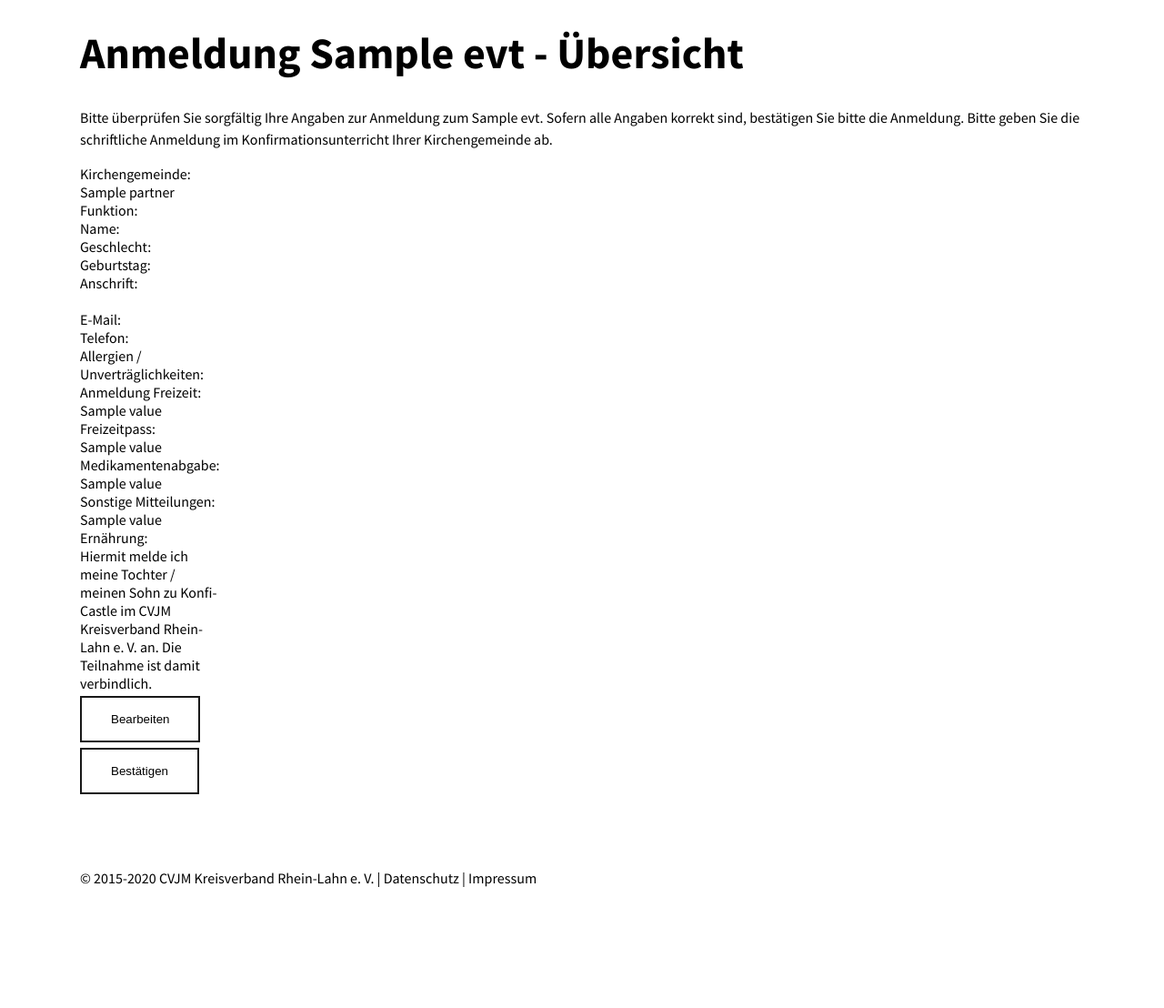
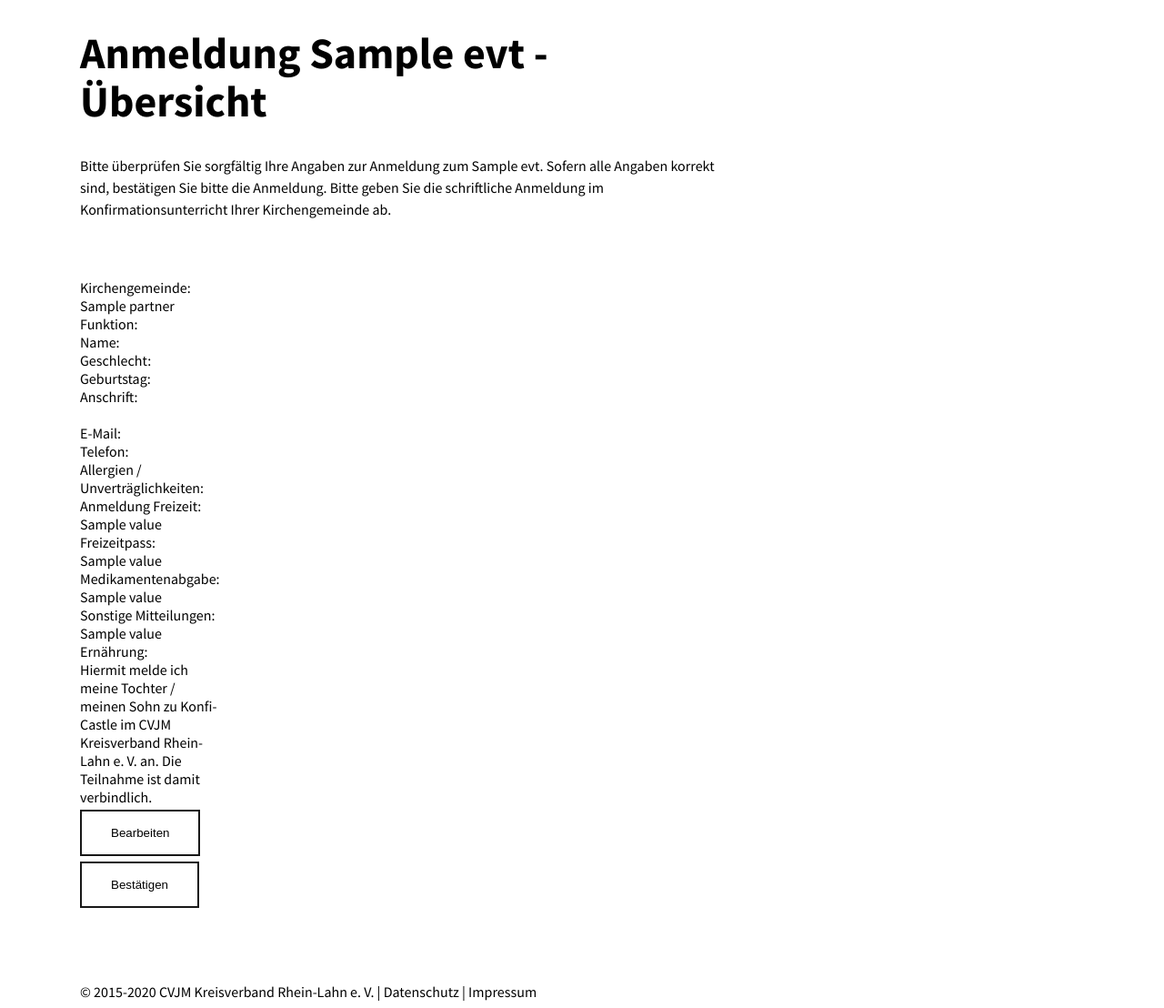
Before and after one commit to CVJM-Rhein-Lahn/django-kcevent, a Django app: template kcevent/templates/cvjm/registerEventConfirm.html in a window 1280 px wide. Shown: the part 98-1206 px from the top of the page at 91% size. Before the commit the page ends 1073 px from the top, so only its background shows below. Run offline with Django 3.2, Linux system fonts and the light colour scheme; the template is opened without the code that fills it: most values are stand-ins (such as "Sample title", 1, 10 or a date in 2020); some libraries are stand-ins or nearby versions.

Commit message:
Update registerEventConfirm.html

```diff
--- a/kcevent/templates/cvjm/registerEventConfirm.html
+++ b/kcevent/templates/cvjm/registerEventConfirm.html
@@ -2,10 +2,12 @@
 {% load formclass %}
 
 {% block content %}
-<div class="col-sm-8">
+<div class="container">
+    <div class="item-1">
 <h1>Anmeldung {{ evt.name }} - Übersicht</h1>
 <p>Bitte überprüfen Sie sorgfältig Ihre Angaben zur Anmeldung zum {{ evt.name }}. Sofern alle Angaben korrekt sind, bestätigen Sie bitte die Anmeldung.
   Bitte geben Sie die schriftliche Anmeldung im Konfirmationsunterricht Ihrer Kirchengemeinde ab.</p>
+</div>
 </div>
 <div class="container">
     <div class="row">
```
